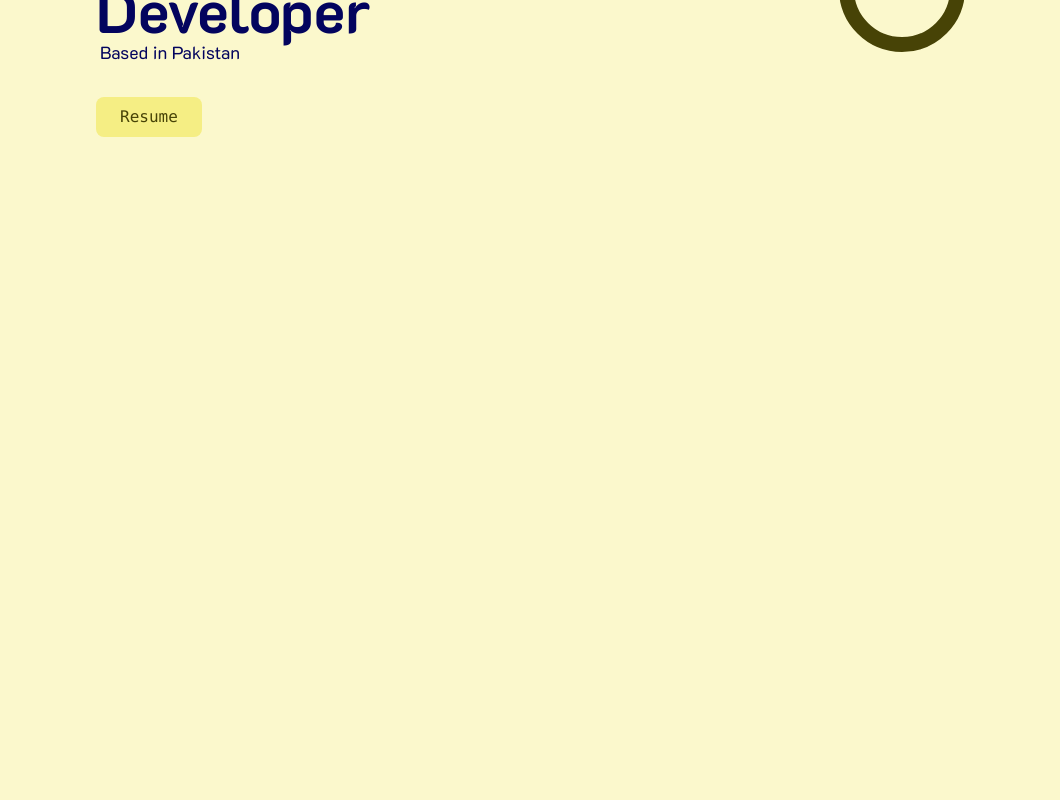
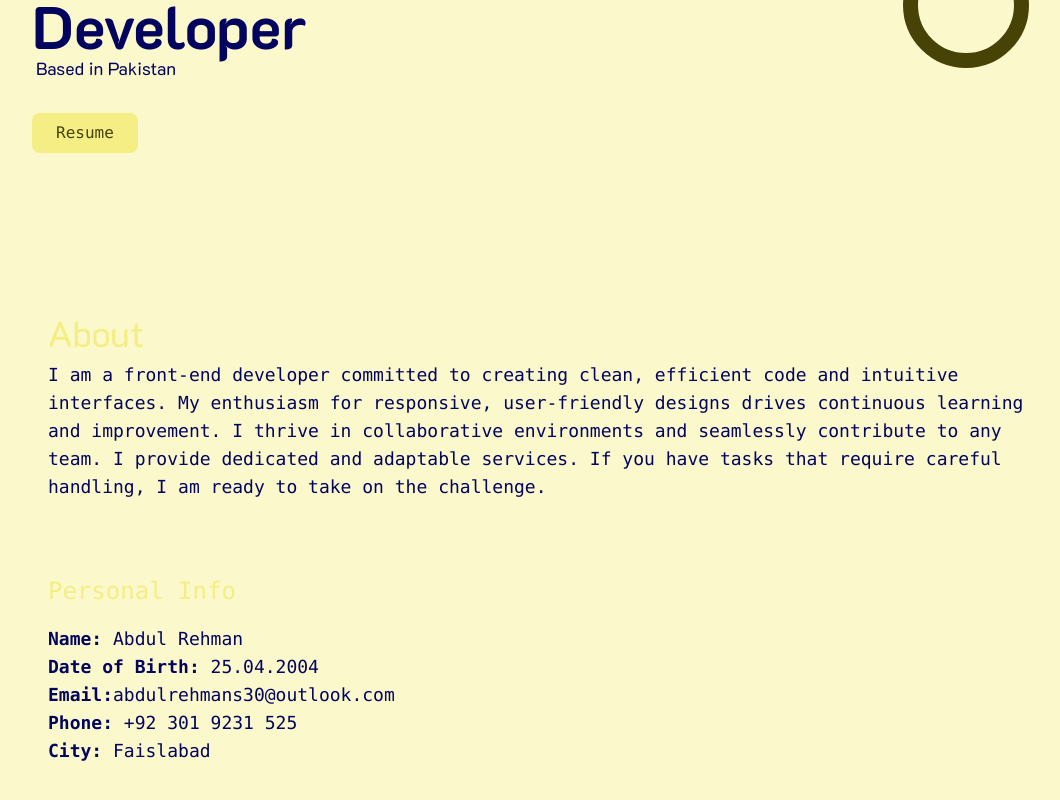
Before and after one commit to AbdulRehman-py/Portfolio-site, a React (Vite) app: page / in a window 1280 px wide. Shown: the part 270-1070 px from the top of the page, without its empty margins (96-1156 px from the left). Before the commit the page ends 800 px from the top, so only its background shows below. Built offline with nearby package versions, Linux system fonts and the light colour scheme.

Commit message:
about section complete

```diff
--- a/src/App.jsx
+++ b/src/App.jsx
@@ -1,4 +1,4 @@
-import { Nav, Hero } from './Components/index.js'
+import { Nav, Hero, About } from './Components/index.js'
 
 
 function App() {
@@ -6,6 +6,7 @@ function App() {
     <>
      <Nav />
       <Hero />
+      <About />
     </>
   )
 }
--- a/src/Components/About.jsx
+++ b/src/Components/About.jsx
@@ -1,12 +1,55 @@
-import React from 'react'
+import React from "react";
 
 const About = () => {
   return (
-   <section>
-    <h2>About</h2>
-    <p></p>
-   </section>
-  )
-}
+    <section className="flex flex-col justify-center gap-10 p-global ">
+<div className="p-4 ">
+        <h2 className="text-darkyel text-4xl font-k2d mb-2 ">About</h2>
 
-export default About
+        <p className="text-blue1 font-mono text-lg">
+          I am a front-end developer committed to creating clean, efficient code
+          and intuitive interfaces. My enthusiasm for responsive, user-friendly
+          designs drives continuous learning and improvement. I thrive in
+          collaborative environments and seamlessly contribute to any team. I
+          provide dedicated and adaptable services. If you have tasks that
+          require careful handling, I am ready to take on the challenge.
+        </p>
+      </div>
+
+      <div className="p-4 flex flex-col gap-4">
+        <span className="font-mono text-darkyel  text-[1.5rem]">
+          Personal Info
+        </span>
+        <div>
+          <ul className="text-blue1 font-mono text-lg">
+            <li>
+              <strong>Name:</strong> Abdul Rehman
+            </li>
+            <li>
+              <strong>Date of Birth:</strong> 25.04.2004
+            </li>
+            <li>
+              <strong>Email:</strong>
+              <a
+                href="mailto:abdulrehmans30@outlook.com"
+
+              >
+                abdulrehmans30@outlook.com
+              </a>
+            </li>
+            <li>
+              <strong>Phone:</strong> +92 301 9231 525
+            </li>
+            <li>
+              <strong>City:</strong> Faislabad
+            </li>
+          </ul>
+        </div>
+      </div>
+
+
+    </section>
+  );
+};
+
+export default About;
--- a/src/Components/Hero.jsx
+++ b/src/Components/Hero.jsx
@@ -1,6 +1,6 @@
 const Hero = () => {
     return (
-      <section className="mt-20 px-[12rem] py-4 flex justify-between">
+      <section className="mt-[6rem] px-[8rem] py-4 flex justify-between">
         <div>
           <p className="font-semibold font-mono text-blue1">
             <span className="text-blue1 font-mono m-0">Hello, </span>
--- a/src/Components/Nav.jsx
+++ b/src/Components/Nav.jsx
@@ -2,7 +2,7 @@ import { navLinks, socialLinks } from "../constants";
 
 const Nav = () => {
   return (
-    <header className="flex px-[12rem] py-4 ">
+    <header className="flex px-[8rem] py-4 ">
       <nav id="nav" className="flex w-full items-center justify-between">
         <a href="#home" className="text-[#03045E] font-k2d p-0 m-0 text-[1.2rem] font-bold text-center">Abdul Rehman</a>
         <ul className="flex justify-between items-center gap-8">
--- a/src/Components/index.js
+++ b/src/Components/index.js
@@ -1,4 +1,4 @@
 import Nav from "./Nav";
 import Hero from "./Hero";
-
-export { Nav, Hero };
+import About from "./About";
+export { Nav, Hero, About };
--- a/tailwind.config.js
+++ b/tailwind.config.js
@@ -15,6 +15,9 @@ module.exports = {
         yel: '#FBF8CC',
         darkyel: '#F5EE84',
         darkbrown: '#474306'
+      },
+      padding: {
+        global: '8rem',
       }
     },
   },
```
